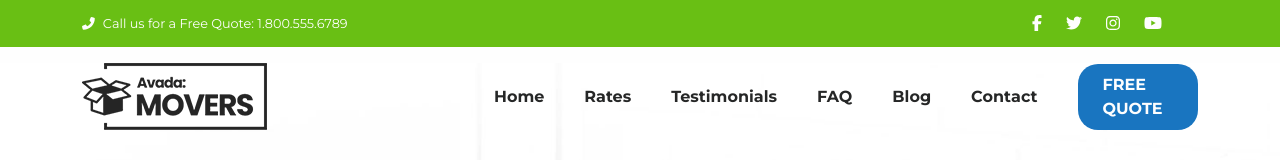
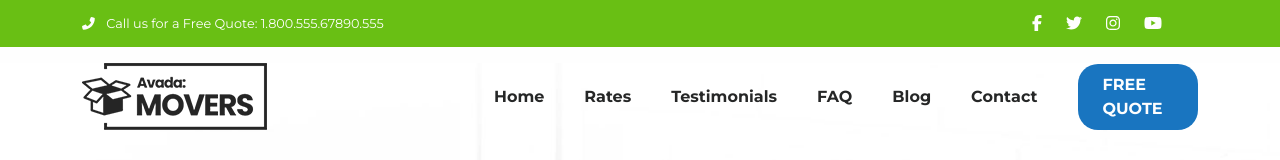
Before and after one commit to FrancescoMain/proj-html-vuejs, a Vue app: page / in a window 1280 px wide. Shown: the top 160 px of the page. Built offline with nearby package versions, Linux system fonts and the light colour scheme.

Commit message:
migrato da statico a dinamico

```diff
--- a/src/components/topHead.vue
+++ b/src/components/topHead.vue
@@ -1,5 +1,17 @@
 <script >
+import { store } from "../store.js";
 
+export default {
+
+    name: "topHead",
+
+    data() {
+        return {
+            store,
+        }
+    }
+
+}
 </script>
 
 <template>
@@ -8,16 +20,13 @@
         <div class="container">
             <div class="row justify-content-between align-items-center">
                 <div class="col-10">
-
-                    <a href=""> <font-awesome-icon class="me-2" icon="fa-solid fa-phone-flip" />Call us for a Free
-                        Quote:
-                        1.800.555.6789</a>
+                    <a :href="store.topHeadLink.href">
+                        <font-awesome-icon class="me-2" :icon="store.topHeadLink.icon" />
+                        {{ store.topHeadLink.Text }}</a>
                 </div>
                 <div class="col brands">
-                    <a href=""> <font-awesome-icon icon="fa-brands fa-facebook-f" class="me-4" /></a>
-                    <a href=""> <font-awesome-icon icon="fa-brands fa-twitter" class="me-4" /></a>
-                    <a href=""> <font-awesome-icon icon="fa-brands fa-instagram" class="me-4" /></a>
-                    <a href=""> <font-awesome-icon icon="fa-brands fa-youtube" class="me-4" /></a>
+                    <a v-for="social in store.socials" :href="social.href" :key="social.id">
+                        <font-awesome-icon :icon="social.icon" class="me-4" /></a>
                 </div>
             </div>
         </div>
```
